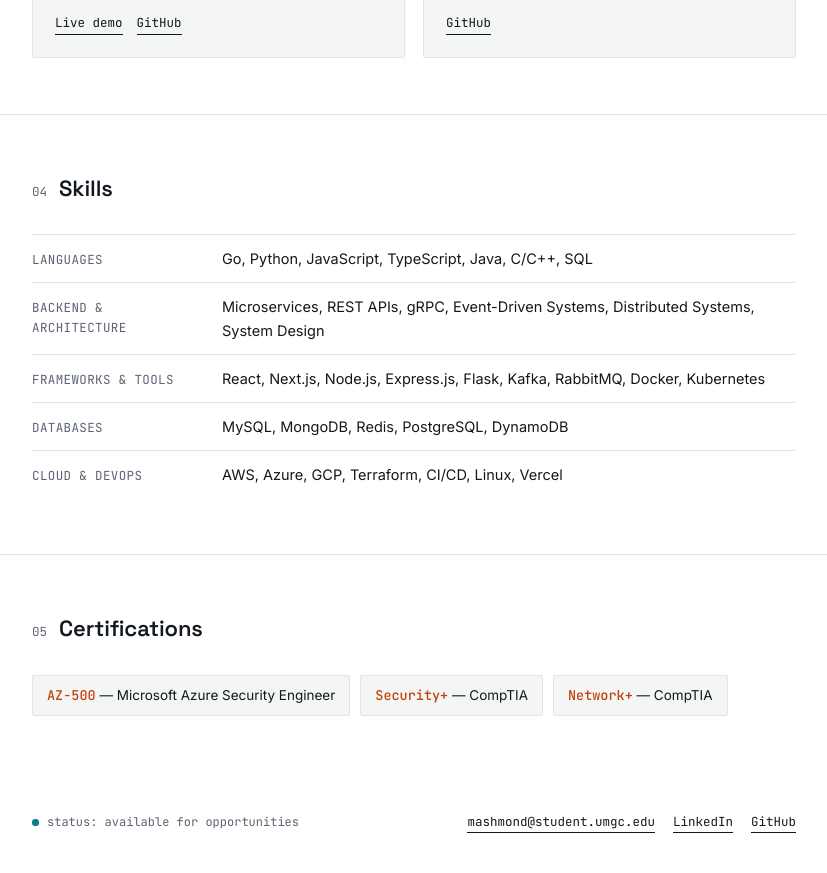
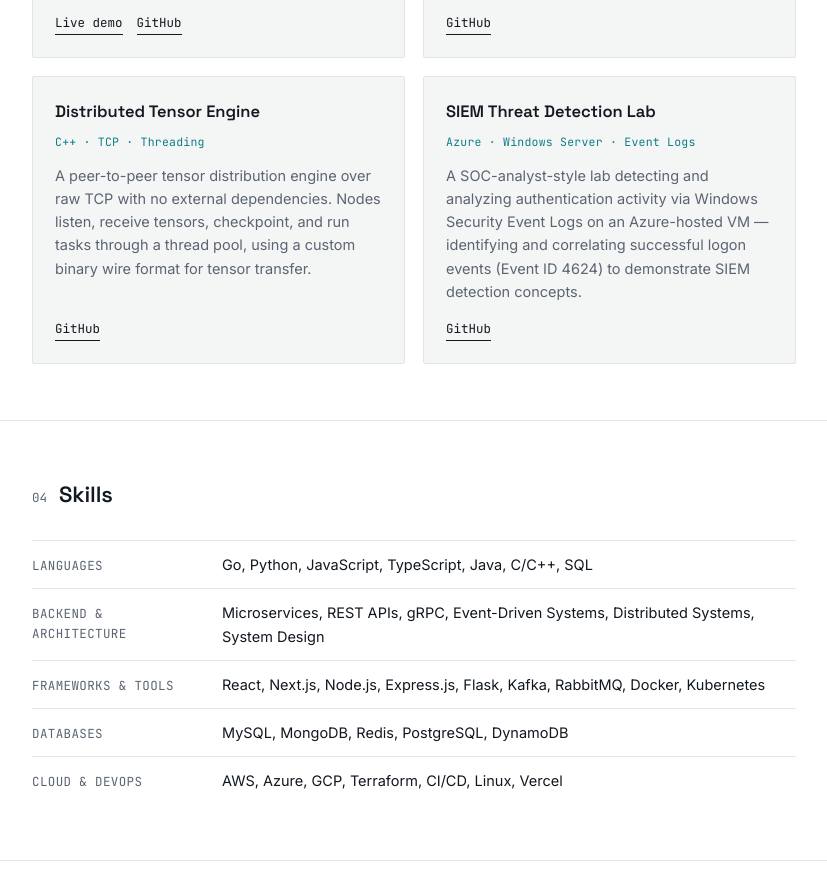
Before and after one commit to marcusashmond/marcus-portfolio, a plain HTML site: page index.html in a window 1280 px wide. Shown: the part 2470-3343 px from the top of the page, without its empty margins (226-1053 px from the left). Drawn offline with Linux system fonts and the light colour scheme.

Commit message:
Add DistributedAIEngine and SIEM lab project cards

```diff
--- a/index.html
+++ b/index.html
@@ -504,6 +504,22 @@
           <a href="https://github.com/marcusashmond/fhir-health-service" target="_blank" rel="noopener">GitHub</a>
         </div>
       </div>
+      <div class="card">
+        <div class="card-title">Distributed Tensor Engine</div>
+        <div class="card-stack">C++ · TCP · Threading</div>
+        <p>A peer-to-peer tensor distribution engine over raw TCP with no external dependencies. Nodes listen, receive tensors, checkpoint, and run tasks through a thread pool, using a custom binary wire format for tensor transfer.</p>
+        <div class="card-links">
+          <a href="https://github.com/marcusashmond/DistributedAIEngine" target="_blank" rel="noopener">GitHub</a>
+        </div>
+      </div>
+      <div class="card">
+        <div class="card-title">SIEM Threat Detection Lab</div>
+        <div class="card-stack">Azure · Windows Server · Event Logs</div>
+        <p>A SOC-analyst-style lab detecting and analyzing authentication activity via Windows Security Event Logs on an Azure-hosted VM — identifying and correlating successful logon events (Event ID 4624) to demonstrate SIEM detection concepts.</p>
+        <div class="card-links">
+          <a href="https://github.com/marcusashmond/siem-detection-rules-lab-" target="_blank" rel="noopener">GitHub</a>
+        </div>
+      </div>
     </div>
   </div>
 </section>
```
